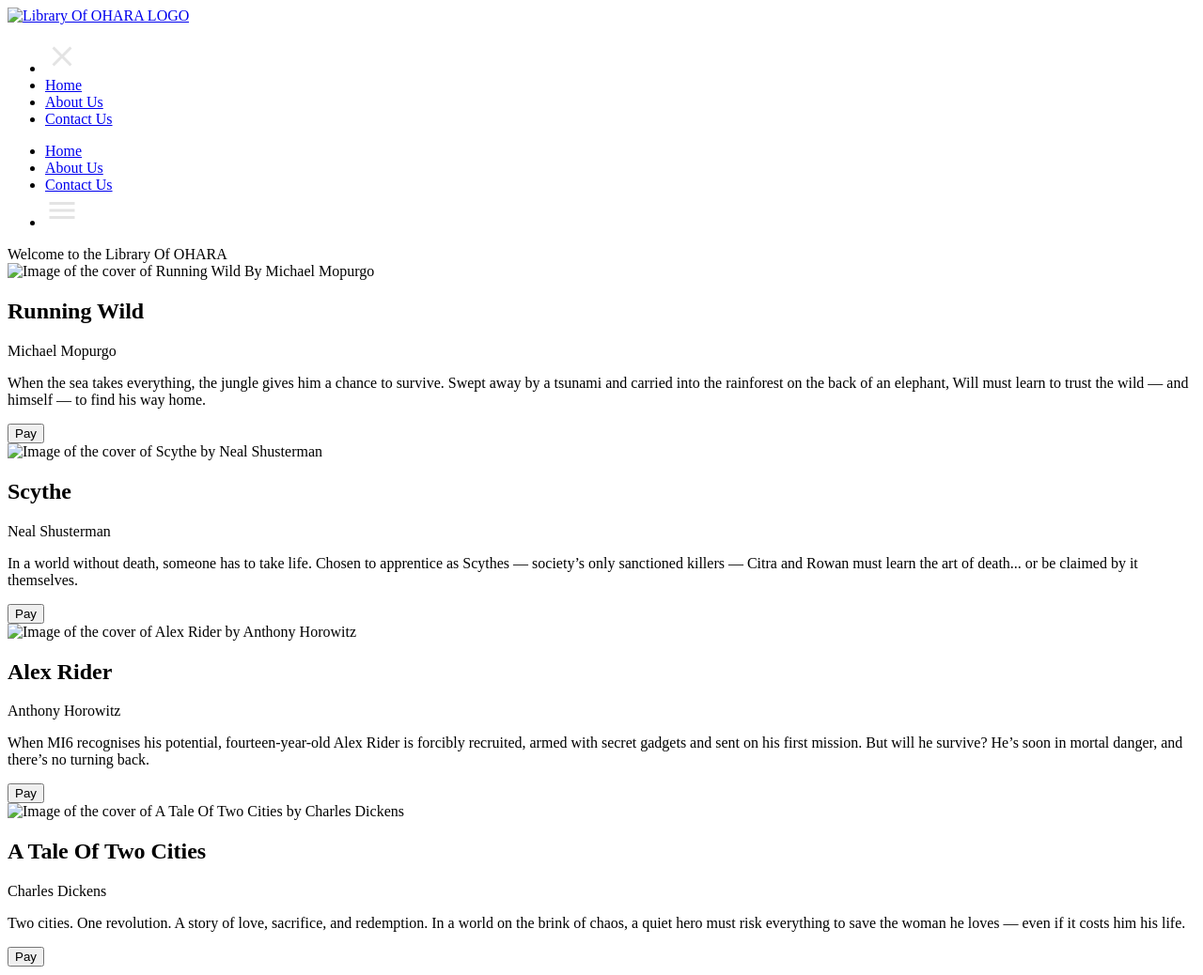
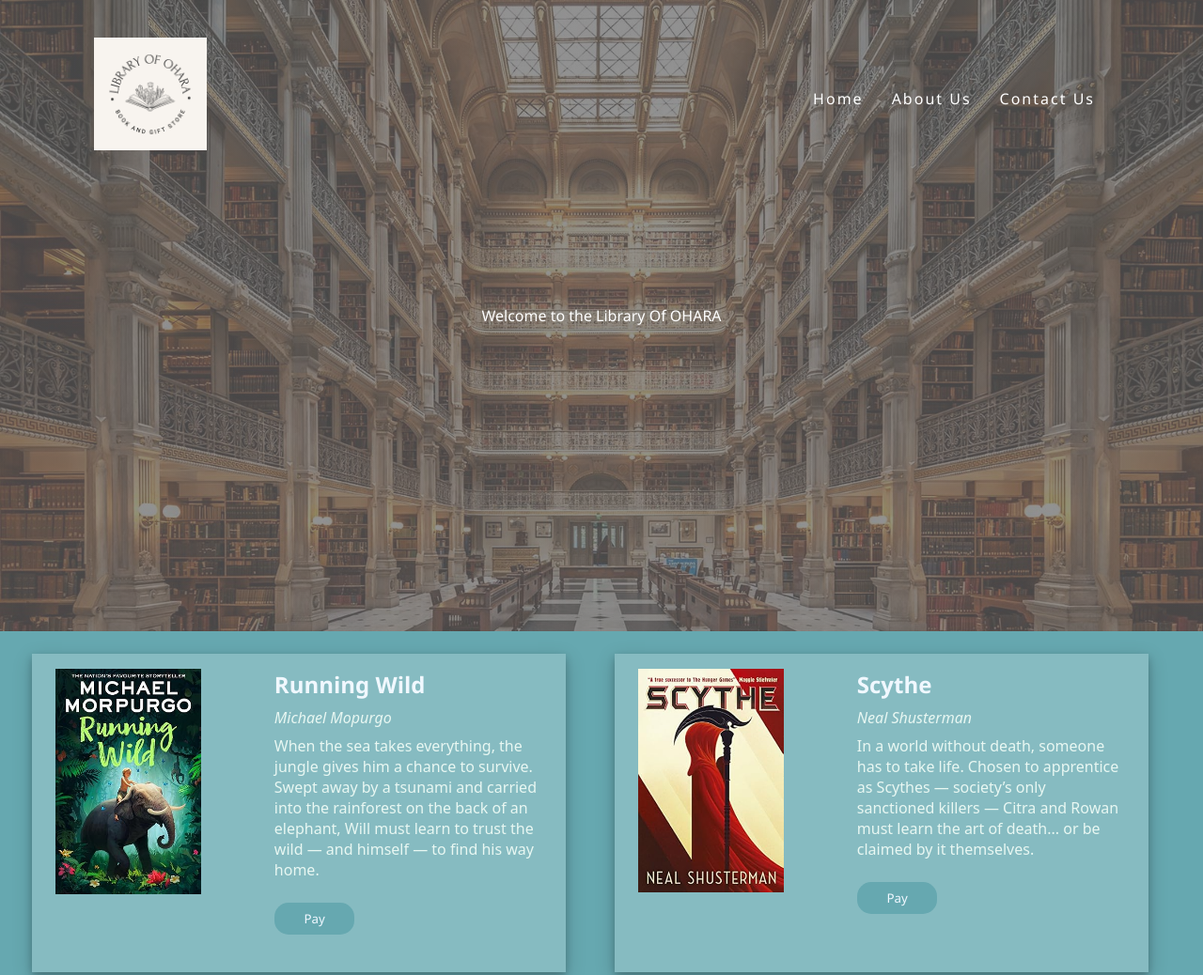
Before and after one commit to Supersyrosaurus/Book-Shop-CW, a plain HTML site: page index.html in a window 1280 px wide. Shown: the top 1038 px of the page at 94% size. Drawn offline with Linux system fonts and the light colour scheme; the site is published under a folder, as on GitHub Pages, so addresses that start at the root find nothing.

Commit message:
little changes for submission (slashes don't work outside of test env)

```diff
--- a/index.html
+++ b/index.html
@@ -3,23 +3,23 @@
     <head>
         <meta name="viewport" content="width=device-width, initial-scale=1.0">
         <title>Library Of OHARA Home</title>
-        <script src="/js/index.js"></script>
-        <link rel="stylesheet" href="/css/allCSS.css">
+        <script src="js/index.js"></script>
+        <link rel="stylesheet" href="css/allCSS.css">
     </head>
     <body>
         <header>
 
-            <a href="#" class="logo"><img class="logoImg" src="/Images/Library OF OHARA.png" alt="Library Of OHARA LOGO"></a>
+            <a href="#" class="logo"><img class="logoImg" src="Images/Library OF OHARA.png" alt="Library Of OHARA LOGO"></a>
 
             <ul class="sidebar">
                 <li onclick=hideSidebar()><a href="#"><svg xmlns="http://www.w3.org/2000/svg" height="36px" viewBox="0 -960 960 960" width="36px" fill="#e3e3e3"><path d="m256-200-56-56 224-224-224-224 56-56 224 224 224-224 56 56-224 224 224 224-56 56-224-224-224 224Z"/></svg></a></li>
-                <li><a href="/index.html">Home</a></li>
+                <li><a href="index.html">Home</a></li>
                 <li><a href="#">About Us</a></li>
                 <li><a href="#"> Contact Us</a></li>
             </ul>
 
             <ul class="navigation">
-                <li class="hideOnMobile"><a href="/index.html">Home</a></li>
+                <li class="hideOnMobile"><a href="index.html">Home</a></li>
                 <li class="hideOnMobile"><a href="#">About Us</a></li>
                 <li class="hideOnMobile"><a href="#"> Contact Us</a></li>
                 <li class="menuButton" onclick=showSidebar()><a href="#"><svg xmlns="http://www.w3.org/2000/svg" height="36px" viewBox="0 -960 960 960" width="36px" fill="#e3e3e3"><path d="M120-240v-80h720v80H120Zm0-200v-80h720v80H120Zm0-200v-80h720v80H120Z"/></svg></a></li>
@@ -35,7 +35,7 @@
 
                     <div class="bookBox">
                         <div>
-                            <img class="bookImg" src="/Images/Running Wild.jpg" alt="Image of the cover of Running Wild By Michael Mopurgo" width="200">
+                            <img class="bookImg" src="Images/Running Wild.jpg" alt="Image of the cover of Running Wild By Michael Mopurgo" width="200">
                             <div class="bookDescBox">
                                 <h2 class="bookTitle">Running Wild</h2>
                                 <p class="bookAuthor">Michael Mopurgo</p>
@@ -47,7 +47,7 @@
 
                     <div class="bookBox">
                         <div>
-                            <img class="bookImg" src="/Images/Scythe.jpg" alt="Image of the cover of Scythe by Neal Shusterman" width="200">
+                            <img class="bookImg" src="Images/Scythe.jpg" alt="Image of the cover of Scythe by Neal Shusterman" width="200">
                             <div class="bookDescBox">
                                 <h2 class="bookTitle">Scythe</h2>
                                 <p class="bookAuthor">Neal Shusterman</p>
@@ -59,7 +59,7 @@
 
                     <div class="bookBox">
                         <div>
-                            <img class="bookImg" src="/Images/Alex Rider.jpg" alt="Image of the cover of Alex Rider by Anthony Horowitz" width="200">
+                            <img class="bookImg" src="Images/Alex Rider.jpg" alt="Image of the cover of Alex Rider by Anthony Horowitz" width="200">
                             <div class="bookDescBox">
                                 <h2 class="bookTitle">Alex Rider</h2>
                                 <p class="bookAuthor">Anthony Horowitz</p>
@@ -71,7 +71,7 @@
 
                     <div class="bookBox">
                         <div>
-                            <img class="bookImg" src="/Images/A Tale Of Two Cities.jpg" alt="Image of the cover of A Tale Of Two Cities by Charles Dickens" width="200">
+                            <img class="bookImg" src="Images/A Tale Of Two Cities.jpg" alt="Image of the cover of A Tale Of Two Cities by Charles Dickens" width="200">
                             <div class="bookDescBox">
                                 <h2 class="bookTitle">A Tale Of Two Cities</h2>
                                 <p class="bookAuthor">Charles Dickens</p>
@@ -87,8 +87,6 @@
             </main>
         </section>
 
-        <script src="/js/index.js" defer></script>
-
 
     </body>
 </html>
```
Also changed, not shown: pay.html (+5 -5 lines), success.html (+5 -5 lines).
